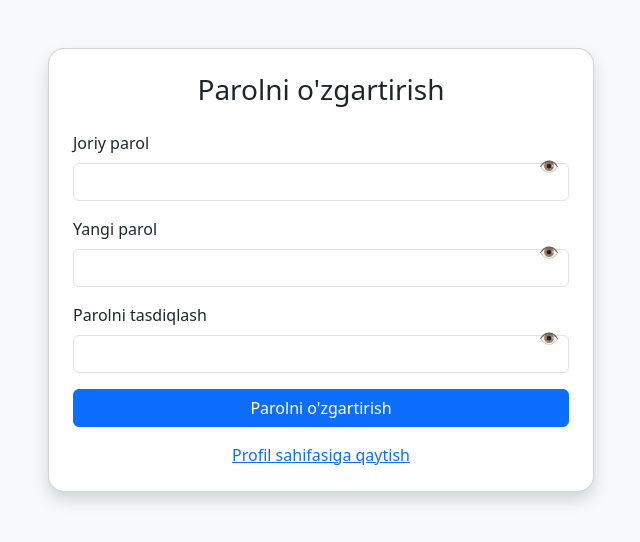
After one commit to turdalihasanboyev/kun.uz, a Django app: page /change-password/ in a window 1280 px wide. The commit adds this page. Shown: the top 542 px of the page, without its empty margins (319-959 px from the left). Run offline with Django 5.2, Linux system fonts and the light colour scheme; the visitor is signed in with stand-in values (Sample User, id 1); some libraries are stand-ins or nearby versions.

Commit message:
`Added password toggle functionality to login and register pages, and created a new view for changing password. Updated database host in settings and added a new URL pattern for changing password.`

```diff
--- /dev/null
+++ b/auth/change_password.py
@@ -0,0 +1,31 @@
+from django.shortcuts import render, redirect
+from django.views import View
+from django.contrib import messages
+from django.contrib.auth import update_session_auth_hash
+from django.contrib.auth.decorators import login_required
+from django.utils.decorators import method_decorator
+
+
+@method_decorator(login_required, name='dispatch')
+class ChangePasswordView(View):
+    def get(self, request):
+        return render(request, 'auth/change_password.html')
+
+    def post(self, request):
+        current_password = request.POST.get('current_password')
+        new_password = request.POST.get('new_password')
+        confirm_password = request.POST.get('confirm_password')
+
+        if not request.user.check_password(current_password):
+            messages.error(request, "Joriy parol noto'g'ri.")
+            return redirect('change_password')
+
+        if new_password != confirm_password:
+            messages.error(request, "Yangi parollar mos emas.")
+            return redirect('change_password')
+
+        request.user.set_password(new_password)
+        request.user.save()
+        update_session_auth_hash(request, request.user)
+        messages.success(request, "Parolingiz muvaffaqiyatli tarzda yangilandi.")
+        return redirect('profile')
--- a/auth/urls.py
+++ b/auth/urls.py
@@ -4,6 +4,7 @@ from .register import RegisterView
 from .profile import ProfilePageView
 from .logout import LogoutView
 from .login import LoginView
+from .change_password import ChangePasswordView
 
 
 urlpatterns = [
@@ -11,4 +12,5 @@ urlpatterns = [
     path('profile/', ProfilePageView.as_view(), name='profile'),
     path('logout/', LogoutView.as_view(), name='logout'),
     path('login/', LoginView.as_view(), name='login'),
+    path('change-password/', ChangePasswordView.as_view(), name='change_password'),
 ]
--- a/config/settings.py
+++ b/config/settings.py
@@ -125,7 +125,7 @@ DATABASES = {
         'NAME': 'kunuz',
         'USER': 'kunuz',
         'PASSWORD': 'kunuz',
-        'HOST': 'db',
+        'HOST': '127.0.0.1',
         'PORT': '5432',
     }
 }
--- /dev/null
+++ b/templates/auth/change_password.html
@@ -0,0 +1,81 @@
+{% load static %}
+
+<!DOCTYPE html>
+<html lang="en">
+
+<head>
+    <meta charset="UTF-8">
+    <title>Parolni O'zgartirish</title>
+    <link href="https://cdn.jsdelivr.net/npm/bootstrap@5.3.3/dist/css/bootstrap.min.css" rel="stylesheet">
+    <style>
+        .password-toggle {
+            position: absolute;
+            right: 10px;
+            top: 50%;
+            transform: translateY(-50%);
+            cursor: pointer;
+            color: #888;
+        }
+
+        .position-relative {
+            position: relative;
+        }
+    </style>
+</head>
+
+<body class="bg-light">
+    <div class="container mt-5">
+        <div class="row justify-content-center">
+            <div class="col-md-6">
+                <div class="card shadow p-4 rounded-4">
+                    <h3 class="text-center mb-4">Parolni o'zgartirish</h3>
+
+                    {% if messages %}
+                    {% for message in messages %}
+                    <div class="alert alert-{{ message.tags }}">{{ message }}</div>
+                    {% endfor %}
+                    {% endif %}
+
+                    <form method="POST">
+                        {% csrf_token %}
+                        <div class="mb-3 position-relative">
+                            <label class="form-label">Joriy parol</label>
+                            <input type="password" name="current_password" class="form-control password-input" required>
+                            <span class="password-toggle" onclick="togglePassword(this)">👁️</span>
+                        </div>
+                        <div class="mb-3 position-relative">
+                            <label class="form-label">Yangi parol</label>
+                            <input type="password" name="new_password" class="form-control password-input" required>
+                            <span class="password-toggle" onclick="togglePassword(this)">👁️</span>
+                        </div>
+                        <div class="mb-3 position-relative">
+                            <label class="form-label">Parolni tasdiqlash</label>
+                            <input type="password" name="confirm_password" class="form-control password-input" required>
+                            <span class="password-toggle" onclick="togglePassword(this)">👁️</span>
+                        </div>
+                        <button type="submit" class="btn btn-primary w-100">Parolni o'zgartirish</button>
+                    </form>
+
+                    <div class="mt-3 text-center">
+                        <a href="{% url 'profile' %}">Profil sahifasiga qaytish</a>
+                    </div>
+                </div>
+            </div>
+        </div>
+    </div>
+
+    <script>
+        function togglePassword(el) {
+            const input = el.previousElementSibling;
+            if (input.type === "password") {
+                input.type = "text";
+                el.textContent = "🙈";
+            } else {
+                input.type = "password";
+                el.textContent = "👁️";
+            }
+        }
+    </script>
+</body>
+
+</html>
--- a/templates/auth/profile.html
+++ b/templates/auth/profile.html
@@ -40,6 +40,7 @@
         <div class="d-grid gap-2 mt-4">
             <a href="{% url 'home' %}" class="btn btn-outline-primary">🏠 Bosh sahifa</a>
             <a href="{% url 'logout' %}" class="btn btn-danger">🚪 Logout</a>
+            <a href="{% url 'change_password' %}" class="btn btn-warning">🔑 Parolni o'zgartirish</a>
         </div>
     </div>
 
```
Also changed, not shown: templates/auth/login.html (+28 -1 lines), templates/auth/register.html (+33 -4 lines).
